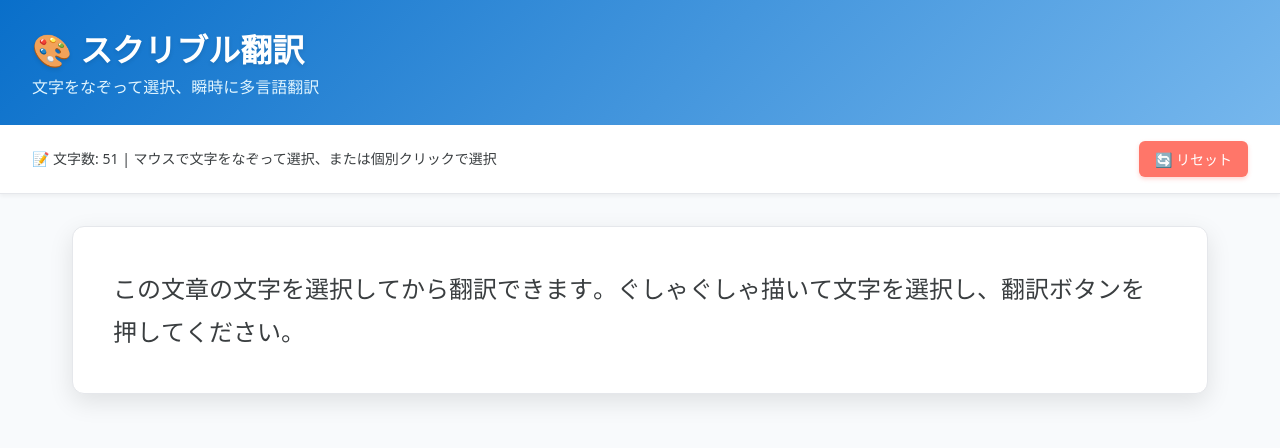
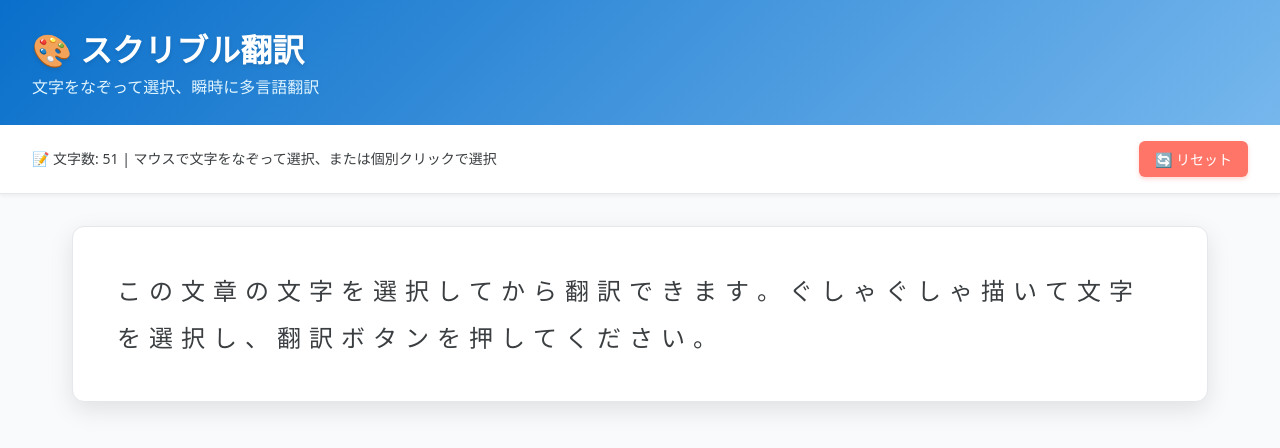
Before and after one commit to rsplndnt/scribble-translator, a React (Vite) app: page / in a window 1280 px wide. Shown: the top 448 px of the page. Built offline with nearby package versions, Linux system fonts and the light colour scheme.

Commit message:
fix: クリック選択解除機能を完全修正 - z-index調整とisDrawing状態管理を追加

```diff
--- a/src/components/ScribbleTranslator.jsx
+++ b/src/components/ScribbleTranslator.jsx
@@ -28,6 +28,7 @@ const ScribbleTranslator = () => {
   const [isTranslating, setIsTranslating] = useState(false);
   const [showTranslations, setShowTranslations] = useState(false);
   const [selectedText, setSelectedText] = useState('');
+  const [isDrawing, setIsDrawing] = useState(false);
 
   const targetLanguages = [
     { code: 'en', name: '英語', flag: '🇺🇸' },
@@ -98,7 +99,14 @@ const ScribbleTranslator = () => {
 
   // 個別文字のクリックハンドラ（選択/解除）
   const handleCharClick = useCallback((index, e) => {
+    e.preventDefault();
     e.stopPropagation();
+
+    // ドラッグ中は無視
+    if (isDrawing) {
+      return;
+    }
+
     console.log(`Character ${index} clicked, currently selected: ${selectedChars.has(index)}`);
 
     setSelectedChars(prev => {
@@ -122,7 +130,7 @@ const ScribbleTranslator = () => {
 
       return newSet;
     });
-  }, [selectedChars]);
+  }, [selectedChars, isDrawing]);
 
   const getMousePos = useCallback((e) => {
     if (!overlayRef.current) return { x: 0, y: 0 };
@@ -135,6 +143,7 @@ const ScribbleTranslator = () => {
 
   const startDrawing = useCallback((e) => {
     e.preventDefault();
+    setIsDrawing(true);
     setIsSelectionMode(false);
     setSelectedChars(new Set());
     setConfirmButtons(null);
@@ -143,12 +152,15 @@ const ScribbleTranslator = () => {
   }, [getMousePos]);
 
   const draw = useCallback((e) => {
-    if (!currentPath.length) return;
+    if (!isDrawing || !currentPath.length) return;
     e.preventDefault();
     setCurrentPath(prev => [...prev, getMousePos(e)]);
-  }, [currentPath, getMousePos]);
+  }, [currentPath, getMousePos, isDrawing]);
 
   const stopDrawing = useCallback(() => {
+    if (!isDrawing) return;
+    setIsDrawing(false);
+
     if (!currentPath.length) return setCurrentPath([]);
 
     const overlay = overlayRef.current;
@@ -176,7 +188,7 @@ const ScribbleTranslator = () => {
     }
 
     setCurrentPath([]);
-  }, [currentPath, textChars]);
+  }, [currentPath, textChars, isDrawing]);
 
   const handleTranslate = useCallback(async () => {
     if (!selectedText.trim() || isTranslating) return;
@@ -286,7 +298,7 @@ const ScribbleTranslator = () => {
     },
     textArea: {
       position: 'relative',
-      zIndex: 15,  // overlayより上に配置
+      zIndex: 20,  // overlayより上に配置
       userSelect: 'none',
       fontSize: '24px',
       lineHeight: '1.8',
@@ -296,9 +308,10 @@ const ScribbleTranslator = () => {
       display: 'inline-block',
       transition: 'all 0.3s cubic-bezier(0.4, 0, 0.2, 1)',
       borderRadius: '4px',
-      cursor: 'pointer',  // 常にポインターカーソル
+      cursor: 'pointer',
       position: 'relative',
-      zIndex: 15
+      zIndex: 25,  // 確実にoverlayより上
+      padding: '2px 4px'
     },
     selectedChar: {
       backgroundColor: '#E3F2FD',
@@ -447,6 +460,7 @@ const ScribbleTranslator = () => {
                 key={c.id}
                 className="char-span"
                 onClick={(e) => handleCharClick(i, e)}
+                onMouseDown={(e) => e.stopPropagation()}
                 style={{
                   ...styles.charSpan,
                   ...(selectedChars.has(i) ? styles.selectedChar : {})
@@ -467,6 +481,7 @@ const ScribbleTranslator = () => {
             onMouseDown={!isSelectionMode ? startDrawing : undefined}
             onMouseMove={!isSelectionMode ? draw : undefined}
             onMouseUp={!isSelectionMode ? stopDrawing : undefined}
+            onMouseLeave={!isSelectionMode ? stopDrawing : undefined}
             onTouchStart={!isSelectionMode ? startDrawing : undefined}
             onTouchMove={!isSelectionMode ? draw : undefined}
             onTouchEnd={!isSelectionMode ? stopDrawing : undefined}
```
